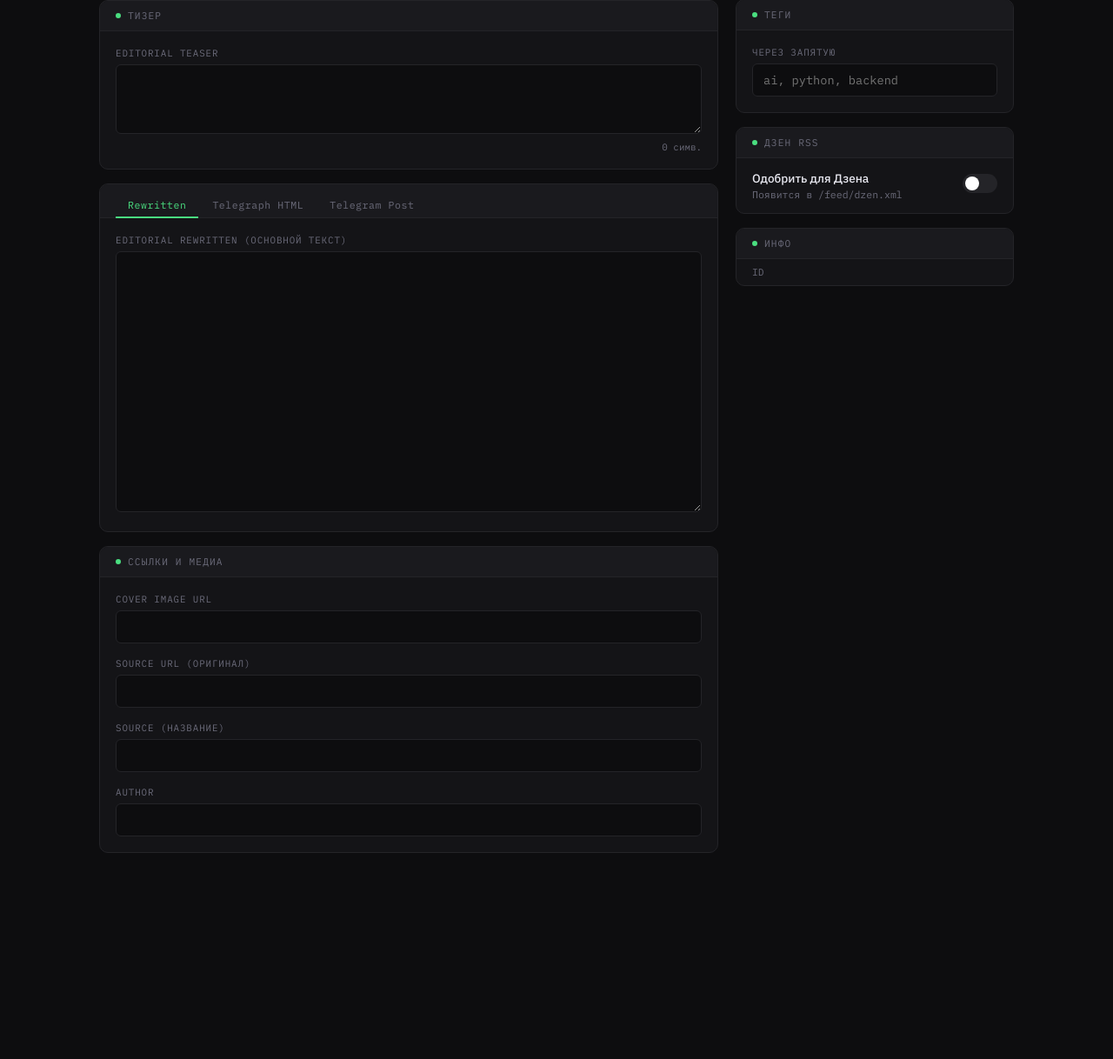
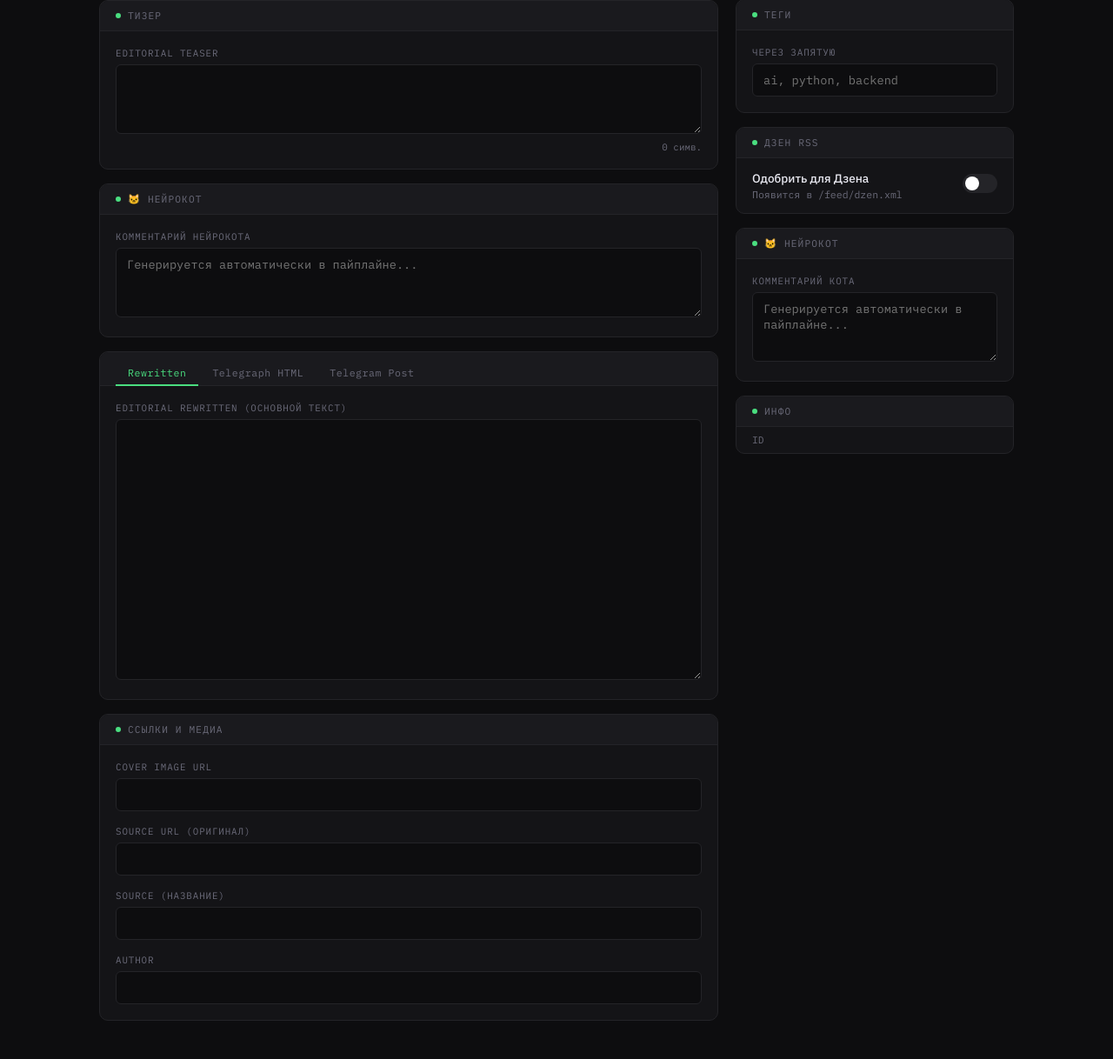
Before and after one commit to vergotten/news-aggregator-pro, a Python web app: template src/web/templates/admin_article.html in a window 1280 px wide. Shown: the part 301-1519 px from the top of the page at 87% size. Before the commit the page ends 1282 px from the top, so only its background shows below. Run offline with Jinja, Linux system fonts and the light colour scheme; the template is opened without the code that fills it, so the values that code supplies are empty.

Commit message:
Add CatCommentatorAgent (step 11) with cat_comment field and Telegram post integration

```diff
--- a/src/web/templates/admin_article.html
+++ b/src/web/templates/admin_article.html
@@ -341,6 +341,18 @@
                 </div>
             </div>
 
+
+            <!-- НейроКот -->
+            <div class="section">
+                <div class="section-header"><span class="dot"></span>🐱 НейроКот</div>
+                <div class="section-body">
+                    <div class="field">
+                        <label>Комментарий НейроКота</label>
+                        <textarea name="cat_comment" class="short" placeholder="Генерируется автоматически в пайплайне...">{{ article.cat_comment or '' }}</textarea>
+                    </div>
+                </div>
+            </div>
+
             <!-- Контент — вкладки -->
             <div class="section">
                 <div class="tab-strip">
@@ -453,6 +465,18 @@
                 </div>
             </div>
 
+
+            <!-- НейроКот -->
+            <div class="section">
+                <div class="section-header"><span class="dot"></span>🐱 НейроКот</div>
+                <div class="section-body">
+                    <div class="field">
+                        <label>Комментарий кота</label>
+                        <textarea name="cat_comment" class="short" placeholder="Генерируется автоматически в пайплайне...">{{ article.cat_comment or '' }}</textarea>
+                    </div>
+                </div>
+            </div>
+
             <!-- Мета -->
             <div class="section">
                 <div class="section-header"><span class="dot"></span>Инфо</div>
```
